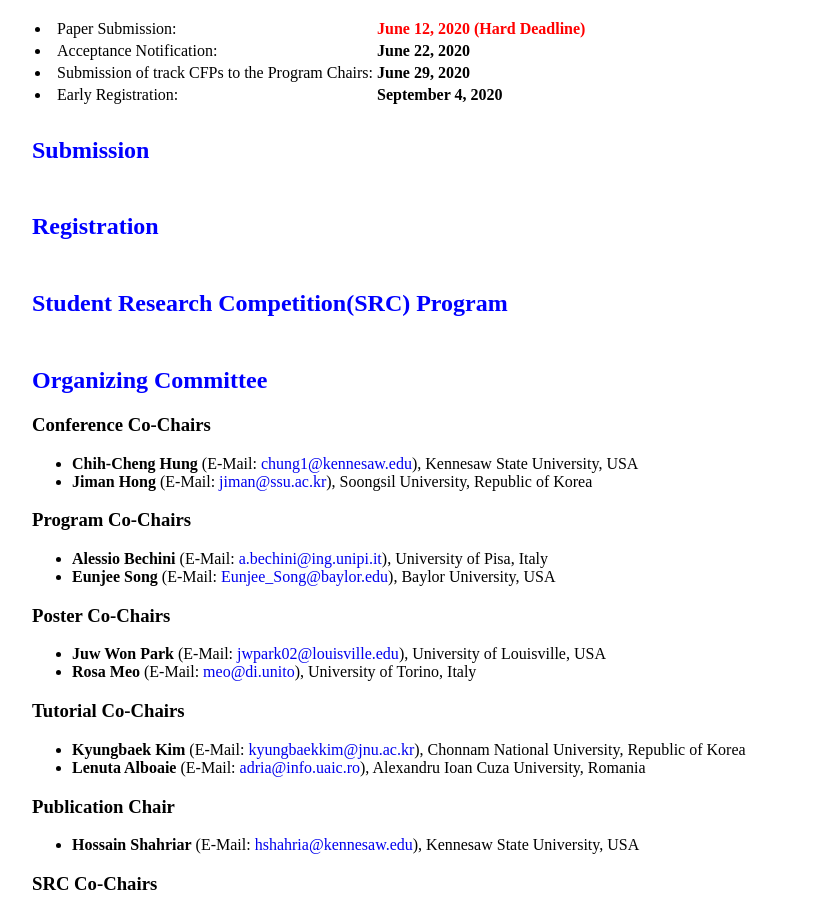
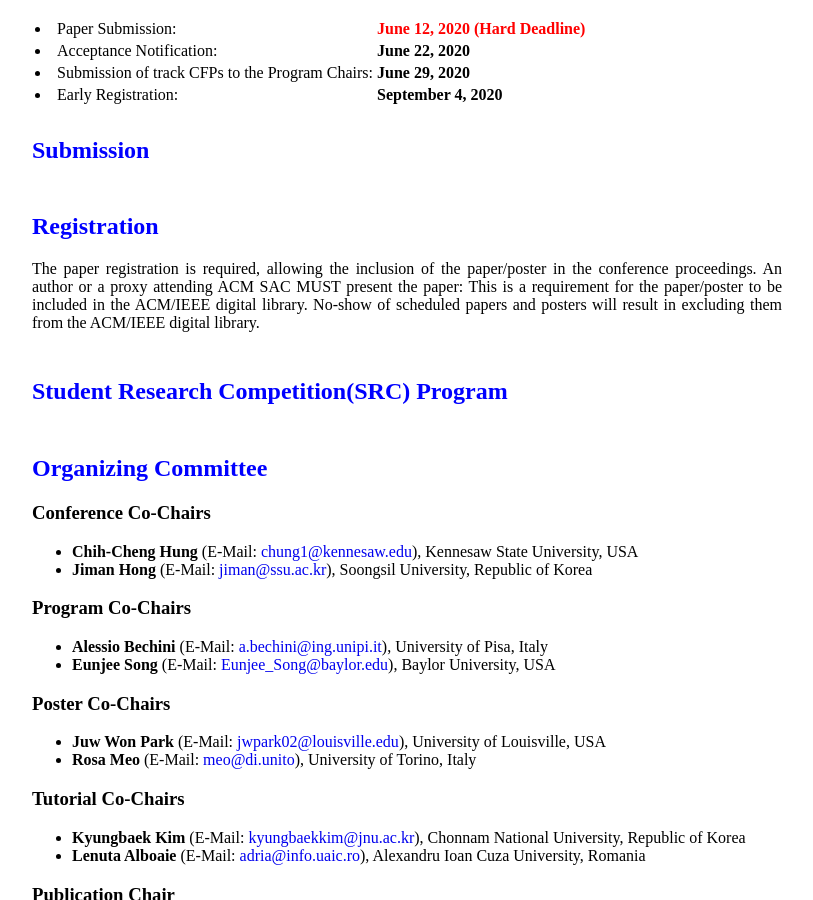
Before and after one commit to sac-dash/2021, a Jekyll site: the page built from index.html, in a window 1280 px wide and 900 px high, scrolled down 587 px. Shown: the whole window, without its empty margins (233-1046 px from the left). Built offline with Jekyll 4.4.1, drawn with Linux system fonts in a browser that asks for light colours; the list of posts is cut into pages by our own code.

Commit message:
Update index.html

```diff
--- a/index.html
+++ b/index.html
@@ -59,7 +59,7 @@
 
             <div style="padding-top: 10px">
                   <h2 style="color:#0000FF">Registration</h2>
-                  <p style="text-align: justify"></p>
+                  <p style="text-align: justify">The paper registration is required, allowing the inclusion of the paper/poster in the conference proceedings. An author or a proxy attending ACM SAC MUST present the paper: This is a requirement for the paper/poster to be included in the ACM/IEEE digital library. No-show of scheduled papers and posters will result in excluding them from the ACM/IEEE digital library.</p>
             </div>
 
             <div style="padding-top: 10px">
```
